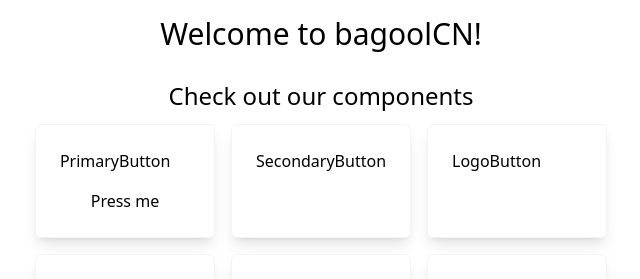
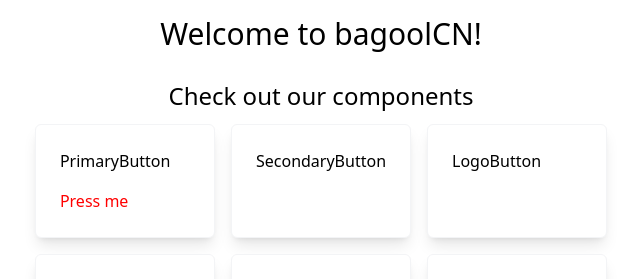
Before and after one commit to bcatalfo/bagoolCN, a React (Vite) app: page / in a window 1280 px wide. Shown: the top 279 px of the page, without its empty margins (319-959 px from the left). Built offline with nearby package versions, Linux system fonts and the light colour scheme.

Commit message:
Progress on the Primary Button.

```diff
--- /dev/null
+++ b/src/primary-button.css
@@ -0,0 +1,41 @@
+a {
+  color: red;
+}
+
+a:hover {
+  --outer-radius: 9999px;
+  --border-size: 2px;
+  --inner-radius: calc(var(--outer-radius) - var(--border-size));
+  animation: halfBorderSpin 0.3s cubic-bezier(0, 0.28, 0.28, 1.01) forwards;
+  background-image: conic-gradient(
+    from var(--angle) at 0.5rem 150%,
+    transparent,
+    transparent 25%,
+    black 25%,
+    black 75%,
+    transparent 75%,
+    transparent
+  );
+  border-radius: var(--outer-radius);
+  padding: var(--border-size);
+}
+
+a > div {
+  border-radius: var(--inner-radius);
+}
+
+@keyframes halfBorderSpin {
+  from {
+    --angle: 0turn;
+  }
+
+  to {
+    --angle: 0.5turn;
+  }
+}
+
+@property --angle {
+  syntax: "<angle>";
+  inherits: true;
+  initial-value: 0turn;
+}
--- a/src/primary-button.tsx
+++ b/src/primary-button.tsx
@@ -1,7 +1,13 @@
+import "./primary-button.css";
+
 export default function PrimaryButton({
   children,
 }: {
   children: React.ReactNode;
 }) {
-  return <button> {children} </button>;
+  return (
+    <a>
+      <div className="">{children}</div>
+    </a>
+  );
 }
```
